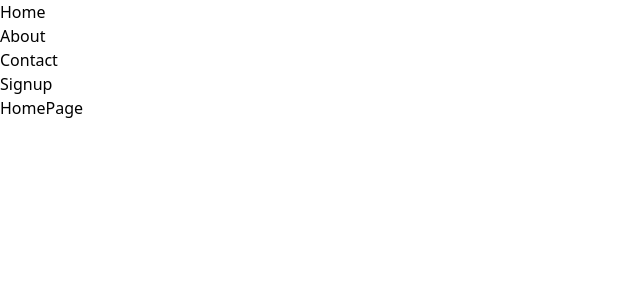
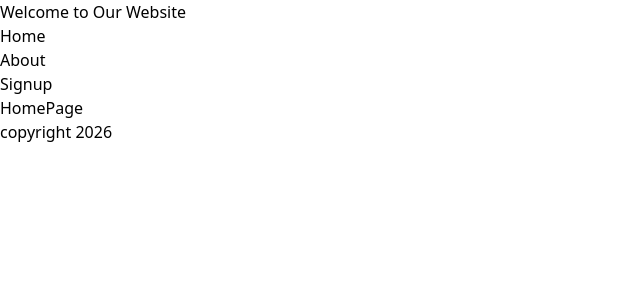
Before and after one commit to padamthapa786/react-batch-5, a React (Vite) app: page / in a window 1280 px wide. Shown: the top 300 px of the page, without its empty margins (0-640 px from the left). Built offline with nearby package versions, Linux system fonts and the light colour scheme.

Commit message:
feat: routing system added

```diff
--- a/package.json
+++ b/package.json
@@ -12,7 +12,8 @@
   "dependencies": {
     "react": "^19.0.0",
     "react-dom": "^19.0.0",
-    "react-router": "^7.5.0"
+    "react-router": "^7.5.0",
+    "zustand": "^5.0.3"
   },
   "devDependencies": {
     "@eslint/js": "^9.21.0",
--- a/src/app.jsx
+++ b/src/app.jsx
@@ -1,36 +1,13 @@
-import React from "react";
-import { BrowserRouter, NavLink, Route, Router, Routes } from "react-router";
-import HomePage from "./pages/HomePage";
-import Aboutpage from "./pages/Aboutpage";
-import Signup from "./pages/Signup";
+import React from 'react'
+import { RouterProvider } from 'react-router'
+import {router} from './routes'
 
 const App = () => {
-  const user = false;
   return (
     <>
-      <BrowserRouter>
-        <header>
-          <nav>
-            <ul className=" flex gap-2">
-              <li>Home</li>
-              <li>
-                <NavLink to={"/about"}>About</NavLink>
-              </li>
-              <li>Contact</li>
-              <li> {!user ?  <NavLink to={'/signup'}>Signup</NavLink> : "dashboard"}</li>
-            </ul>
-          </nav>
-        </header>
-        {/* react router */}
-        <Routes>
-          <Route path="/" element={<HomePage />} />
-          <Route path="/about" element={<Aboutpage />} />
-          <Route path="/signup" element={<Signup />} />
+    <RouterProvider router={router}/>
+    </>
+  )
+}
 
-        </Routes>
-      </BrowserRouter>
-    </>
-  );
-};
-
-export default App;
+export default App
--- /dev/null
+++ b/src/data/data.js
@@ -0,0 +1,15 @@
+export const Nav = [
+    {
+        title:"Home",
+        url:"/"
+    },
+    {
+        title:"About",
+        url:"/about"
+    },
+    {
+        title:"Signup",
+        url:"/signup"
+    }
+
+]
--- /dev/null
+++ b/src/layout/mainlayout.jsx
@@ -0,0 +1,21 @@
+import React from "react";
+import {  Outlet } from "react-router";
+import Nav from "./nav";
+
+const MainLayout = () => {
+
+  return (
+    <>
+      <header className="bg-gray-800 text-white p-4 text-center">
+        <h1>Welcome to Our Website</h1>
+        <Nav />
+      </header>
+      <main>
+        <Outlet />
+      </main>
+      <footer>copyright 2026</footer>
+    </>
+  );
+};
+
+export default MainLayout;
--- /dev/null
+++ b/src/layout/nav.jsx
@@ -0,0 +1,20 @@
+import React from "react";
+import { NavLink } from "react-router";
+import { Nav as navs } from "../data/data";
+const Nav = () => {
+  return (
+    <nav>
+      <ul className="flex justify-center space-x-4">
+        {navs.map((value, index) => (
+          <li key={index}>
+            <NavLink to={value.url} className="hover:text-gray-300">
+              {value.title}
+            </NavLink>
+          </li>
+        ))}
+      </ul>
+    </nav>
+  );
+};
+
+export default Nav;
--- /dev/null
+++ b/src/routes.jsx
@@ -0,0 +1,27 @@
+import { createBrowserRouter } from "react-router";
+import MainLayout from "./layout/mainlayout";
+import HomePage from "./pages/HomePage";
+import Aboutpage from "./pages/Aboutpage";
+import Signup from "./pages/Signup";
+
+export const router = createBrowserRouter([
+  {
+    path: "/",
+    element: <MainLayout />,
+    children: [
+      {
+        path: "/",
+        element: <HomePage />,
+      },
+      {
+        path: "/about",
+        element: <Aboutpage />,
+      },
+
+      {
+        path: "/signup",
+        element: <Signup />,
+      },
+    ],
+  },
+]);
```
Also changed, not shown: src/pages/Cart.jsx (added, +22 -0 lines), src/pages/productpage.jsx (added, +39 -0 lines), src/store/zustandstore.js (added, +24 -0 lines), src/index.css (line endings or trailing spaces), 1 other file (tests, documents, lock files or other folders).
